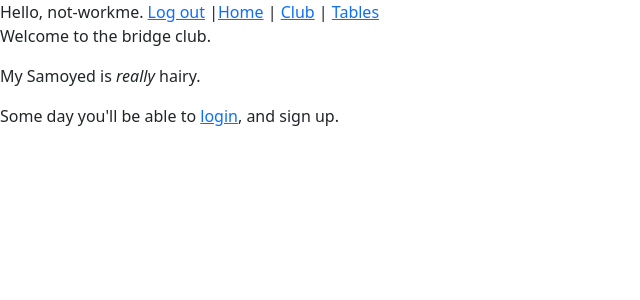
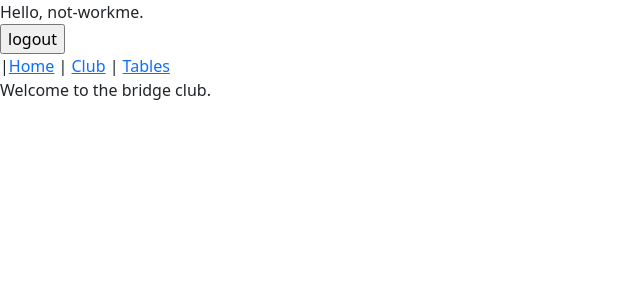
Before and after one commit to offby1/bridge-server, a Django app: page / in a window 1280 px wide. Shown: the top 300 px of the page, without its empty margins (0-640 px from the left). Run offline with Django 4.2, Linux system fonts and the light colour scheme; a user stored in the database is signed in.

Commit message:
Allow logout

```diff
--- a/project/app/templates/base.html
+++ b/project/app/templates/base.html
@@ -12,7 +12,12 @@
   <body>
     <div>
     {% if user.is_authenticated %}
-    Hello, {{ user }}.  <a href="{% url 'logout' %}">Log out</a>
+    Hello, {{ user }}.  <form method="post" action="{% url 'logout' %}">
+{% csrf_token %}
+<input type="submit" value="logout">
+<input type="hidden" name="next" value="/">
+</form>
+
     {% else %}
     <a href="{% url 'login' %}">Login</a>
     {% endif %}
--- a/project/app/templates/home.html
+++ b/project/app/templates/home.html
@@ -3,10 +3,4 @@
 <p>
   Welcome to the bridge club.
 </p>
-
-<p>
-  My Samoyed is <em>really</em> hairy.
-</p>
-
-Some day you'll be able to <a href="{% url 'login' %}">login</a>, and sign up.
 {% endblock content %}
```
Also changed, not shown: project/app/templates/registration/logged_out.html (added, +11 -0 lines).
